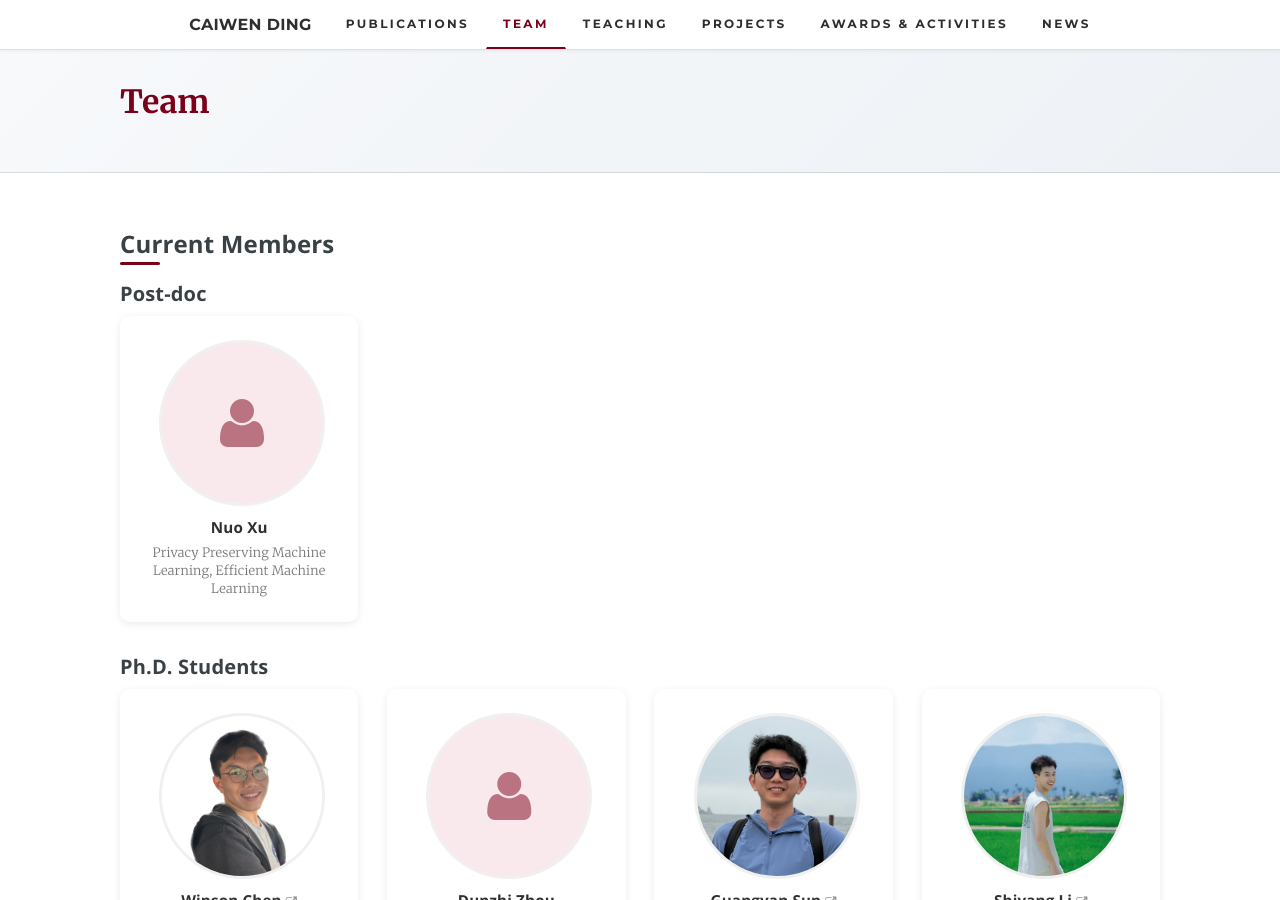
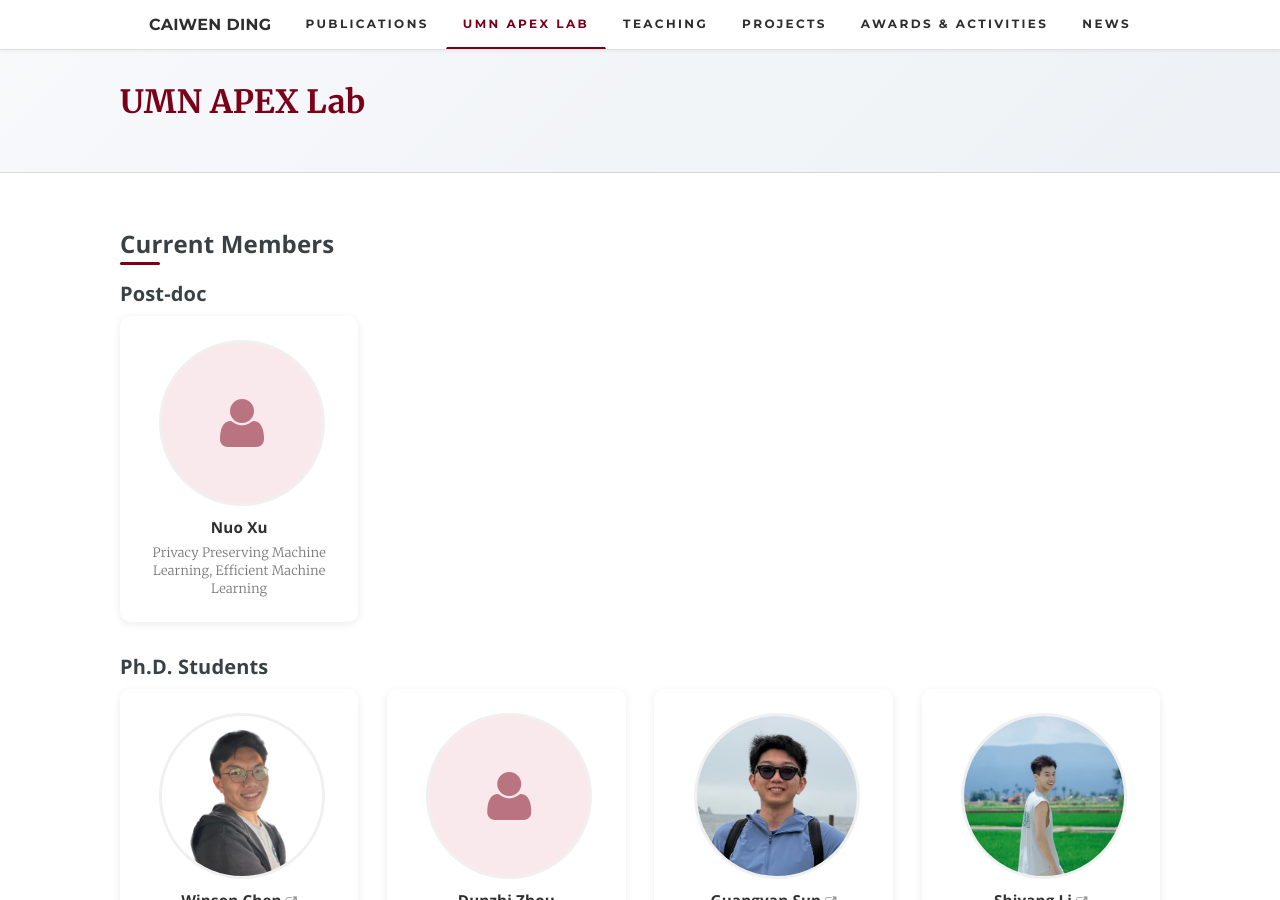
Before and after one commit to caiwending/caiwending.github.io, a Jekyll site: the page built from pages/team/index.html, in a window 1280 px wide and 900 px high. Built offline with Jekyll 4.4.1, drawn with Linux system fonts in a browser that asks for light colours.

Commit message:
update team name

```diff
--- a/_config.yml
+++ b/_config.yml
@@ -7,7 +7,7 @@ icon: "/assets/img/icons/cat.ico"
 nav:
   main:
     Publications: "/pages/research"
-    Team: "/pages/team"
+    "UMN APEX Lab": "/pages/team"
     Teaching: "/pages/teaching"
     Projects: "/pages/projects"
     "Awards & Activities": "/pages/awards"
--- a/_data/team.yml
+++ b/_data/team.yml
@@ -45,7 +45,7 @@ current:
     - name: Jinwei Tang
       area: LLM-based Agent System
       photo: "JinweiTang.jpeg"
-      url: ""
+      url: "https://www.jtang.net/"
     - name: Kiran Thorat
       area: Machine Learning for EDA, Graph Neural Networks
       photo: ""
--- a/pages/team/index.html
+++ b/pages/team/index.html
@@ -1,10 +1,10 @@
 ---
 layout: default
-title: "Team"
-header_title: Team
+title: "UMN APEX Lab"
+header_title: UMN APEX Lab
 subtitle: ""
 include_header: page_header.html
-nav_item: Team
+nav_item: UMN APEX Lab
 ---
 
 <h3>Current Members</h3>
```
